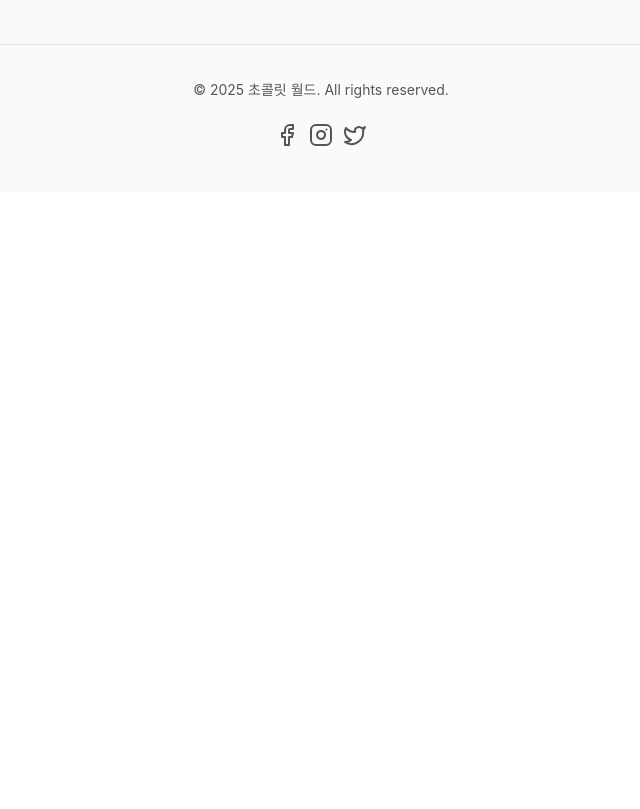
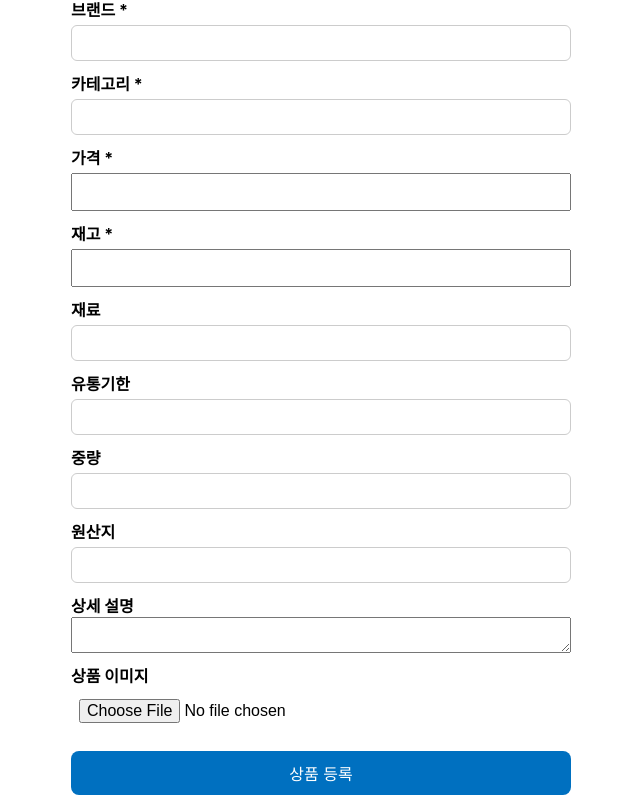
Before and after one commit to peryteil/front-choco, a React (Create React App) app: page /admin/add-product in a window 1280 px wide. Shown: the part 271-1080 px from the top of the page, without its empty margins (319-959 px from the left). Before the commit the page ends 800 px from the top, so only its background shows below. Built offline with nearby package versions, Linux system fonts and the light colour scheme.

Commit message:
어드민 상푸 등록 연결

```diff
--- a/src/App.js
+++ b/src/App.js
@@ -20,9 +20,10 @@
 import LoginPage from "./pages/login/Page";
 import MyPage from "./pages/mypage/Page";
 import OauthRedirectPage from "./pages/oauth/RedirectPage";
-import CommunityPage from "./pages/community/Page"
+import CommunityPage from "./pages/community/Page";
 // import AdminPage from "./pages/admin/Page";
 import AdminDashboard from "./pages/admin/DashboardPage";
+import AddProductPage from "./pages/admin/AddProductPage";
 
 function App() {
   return (
@@ -38,7 +39,7 @@
 
         {/* 커뮤니티 레이아웃 */}
         <Route path="/community" element={<CommunityLayout />}>
-        <Route index element={<CommunityPage/>}/>
+          <Route index element={<CommunityPage />} />
           <Route path="hotdeal" element={<HotdealPage />}>
             <Route index element={<HotdealListPage />} />
             <Route path="write" element={<HotWritePage />} />
@@ -63,6 +64,7 @@
         {/* 관리자 페이지 */}
         {/* <Route path="/admin" element={<AdminPage />} /> */}
         <Route path="/admin/dashboard" element={<AdminDashboard />} />
+        <Route path="/admin/add-product" element={<AddProductPage />} />
       </Routes>
       <Footer />
     </div>
--- a/src/components/admin/ProductTab.js
+++ b/src/components/admin/ProductTab.js
@@ -1,11 +1,14 @@
 import React, { useEffect, useState } from "react";
+import { useNavigate } from "react-router-dom";
 import "./ProductTab.css";
 
 export default function ProductTab() {
   const [products, setProducts] = useState([]);
   const [searchText, setSearchText] = useState("");
+  const navigate = useNavigate();
 
   useEffect(() => {
+    // 더미 대신 실제 API 연결 가능
     setProducts([
       { id: 1, name: "다크 초콜릿 컬렉션", brand: "고디바", category: "다크", price: 32000, stock: 45 },
       { id: 2, name: "밀크 초콜릿 트러플", brand: "린트", category: "트러플", price: 28000, stock: 32 },
@@ -19,6 +22,10 @@
     [p.name, p.brand, p.category].some((v) => v.includes(searchText))
   );
 
+  const handleAddProduct = () => {
+    navigate("/admin/add-product"); // 등록 페이지로 이동
+  };
+
   return (
     <div className="product-admin-page">
       <h2>상품 관리</h2>
@@ -31,7 +38,7 @@
           onChange={(e) => setSearchText(e.target.value)}
         />
         <button className="filter-btn">필터</button>
-        <button className="add-btn">+ 상품 추가</button>
+        <button className="add-btn" onClick={handleAddProduct}>+ 상품 추가</button>
       </div>
 
       <table className="product-table">
--- /dev/null
+++ b/src/pages/admin/AddProductPage.css
@@ -0,0 +1,35 @@
+.add-product-page {
+  padding: 40px;
+  max-width: 500px;
+  margin: auto;
+}
+
+.add-product-form {
+  display: flex;
+  flex-direction: column;
+}
+
+.add-product-form label {
+  margin-top: 10px;
+  font-weight: bold;
+}
+
+.add-product-form input {
+  padding: 8px;
+  margin-top: 4px;
+  font-size: 16px;
+}
+
+.submit-btn {
+  margin-top: 20px;
+  padding: 10px;
+  background-color: #0070c0;
+  color: white;
+  border: none;
+  cursor: pointer;
+  font-size: 16px;
+}
+
+.submit-btn:hover {
+  background-color: #005999;
+}
--- /dev/null
+++ b/src/pages/admin/AddProductPage.js
@@ -0,0 +1,118 @@
+import React, { useState } from "react";
+import { useNavigate } from "react-router-dom";
+import axios from "axios";
+import "./AddProductPage.css";
+
+export default function AddProductPage() {
+  const navigate = useNavigate();
+
+  const [form, setForm] = useState({
+    name: "",
+    brand: "",
+    category: "",
+    price: "",
+    stock: "",
+    materials: "",
+    explamationDate: "",
+    weight: "",
+    origin: "",
+    content: "",
+  });
+
+  const [image, setImage] = useState(null);
+
+  const handleChange = (e) => {
+    setForm({
+      ...form,
+      [e.target.name]: e.target.value,
+    });
+  };
+
+  const handleImageChange = (e) => {
+    setImage(e.target.files[0]);
+  };
+
+  const handleSubmit = async (e) => {
+    e.preventDefault();
+
+    // 필수 필드 검사
+    const requiredFields = ["name", "brand", "category", "price", "stock"];
+    for (const field of requiredFields) {
+      if (!form[field]) {
+        alert("필수 항목을 모두 입력해주세요.");
+        return;
+      }
+    }
+
+    try {
+      const formData = new FormData();
+      const dto = {
+        title: form.name,
+        brand: form.brand,
+        category: form.category,
+        price: parseInt(form.price),
+        stock: parseInt(form.stock),
+        materials: form.materials,
+        explamationDate: form.explamationDate,
+        weight: form.weight,
+        origin: form.origin,
+        content: form.content,
+      };
+
+      formData.append("dto", new Blob([JSON.stringify(dto)], { type: "application/json" }));
+      if (image) formData.append("files", image);
+
+      await axios.post(`${process.env.REACT_APP_API_URL}/api/product/create`, formData, {
+        headers: { "Content-Type": "multipart/form-data" },
+      });
+
+      alert("상품이 등록되었습니다.");
+      navigate("/admin/dashboard");
+    } catch (error) {
+      console.error("상품 등록 실패", error);
+      alert("상품 등록 중 오류가 발생했습니다.");
+    }
+  };
+
+  return (
+    <div className="add-product-page">
+      <h2>상품 추가</h2>
+      <form className="add-product-form" onSubmit={handleSubmit}>
+        <label>상품명 *</label>
+        <input type="text" name="name" value={form.name} onChange={handleChange} />
+
+        <label>브랜드 *</label>
+        <input type="text" name="brand" value={form.brand} onChange={handleChange} />
+
+        <label>카테고리 *</label>
+        <input type="text" name="category" value={form.category} onChange={handleChange} />
+
+        <label>가격 *</label>
+        <input type="number" name="price" value={form.price} onChange={handleChange} />
+
+        <label>재고 *</label>
+        <input type="number" name="stock" value={form.stock} onChange={handleChange} />
+
+        <label>재료</label>
+        <input type="text" name="materials" value={form.materials} onChange={handleChange} />
+
+        <label>유통기한</label>
+        <input type="text" name="explamationDate" value={form.explamationDate} onChange={handleChange} />
+
+        <label>중량</label>
+        <input type="text" name="weight" value={form.weight} onChange={handleChange} />
+
+        <label>원산지</label>
+        <input type="text" name="origin" value={form.origin} onChange={handleChange} />
+
+        <label>상세 설명</label>
+        <textarea name="content" value={form.content} onChange={handleChange}></textarea>
+
+        <label>상품 이미지</label>
+        <input type="file" accept="image/*" onChange={handleImageChange} />
+
+        <button type="submit" className="submit-btn">상품 등록</button>
+      </form>
+    </div>
+  );
+}
--- a/src/pages/market/ProductPage.js
+++ b/src/pages/market/ProductPage.js
@@ -1,4 +1,4 @@
-import { useParams } from "react-router-dom";
+import { useParams, useNavigate } from "react-router-dom";
 import './Product.css';
 import Relate from "../../components/product/Relate";
 import ProductTab from "../../components/product/ProductTab";
@@ -7,20 +7,32 @@
 
 export default function ProductPage() {
     const { id } = useParams();
-    const [product, setProduct] = useState(null)
+    const navigate = useNavigate();
+    const [product, setProduct] = useState(null);
+
     useEffect(() => {
-        axios.get(`${process.env.REACT_APP_API_URL}/product/findById/${id}`)
+        axios.get(`${process.env.REACT_APP_API_URL}/api/product/findById/${id}`)
             .then((res) => {
-                setProduct(res.data)
+                setProduct(res.data);
             })
             .catch((err) => {
-                console.log("상품조회실패", err)
-            })
+                console.log("상품조회실패", err);
+            });
+    }, [id]);
 
-    }, [id])
+    const handleAddToCart = () => {
+        const cartItems = JSON.parse(localStorage.getItem("cart")) || [];
+        const existingIndex = cartItems.findIndex(item => item.id === product.id);
 
+        if (existingIndex !== -1) {
+            cartItems[existingIndex].quantity += 1;
+        } else {
+            cartItems.push({ ...product, quantity: 1 });
+        }
 
-
+        localStorage.setItem("cart", JSON.stringify(cartItems));
+        navigate("/cart");
+    };
 
     if (!product) {
         return <div className="empty-message">상품을 불러오는 중입니다...</div>;
@@ -47,7 +59,7 @@
                     <p className="description">{product.desc}</p>
 
                     <div className="button-group">
-                        <button className="add-to-cart">🛒 장바구니에 추가</button>
+                        <button className="add-to-cart" onClick={handleAddToCart}>🛒 장바구니에 추가</button>
                         <button className="like-btn">♡</button>
                         <button className="share-btn">↗</button>
                     </div>
@@ -60,10 +72,8 @@
                     </div>
                 </div>
             </section>
-            {/* 상세 설명 , 원재료 , 리뷰 */}
+
             <ProductTab product={product} />
-
-            {/* 🔥 탭 컴포넌트 추가 */}
             <Relate productId={id} />
         </div>
     );
```
Also changed, not shown: src/pages/cart/Page.js (+29 -40 lines), src/pages/market/Page.js (+39 -25 lines).
